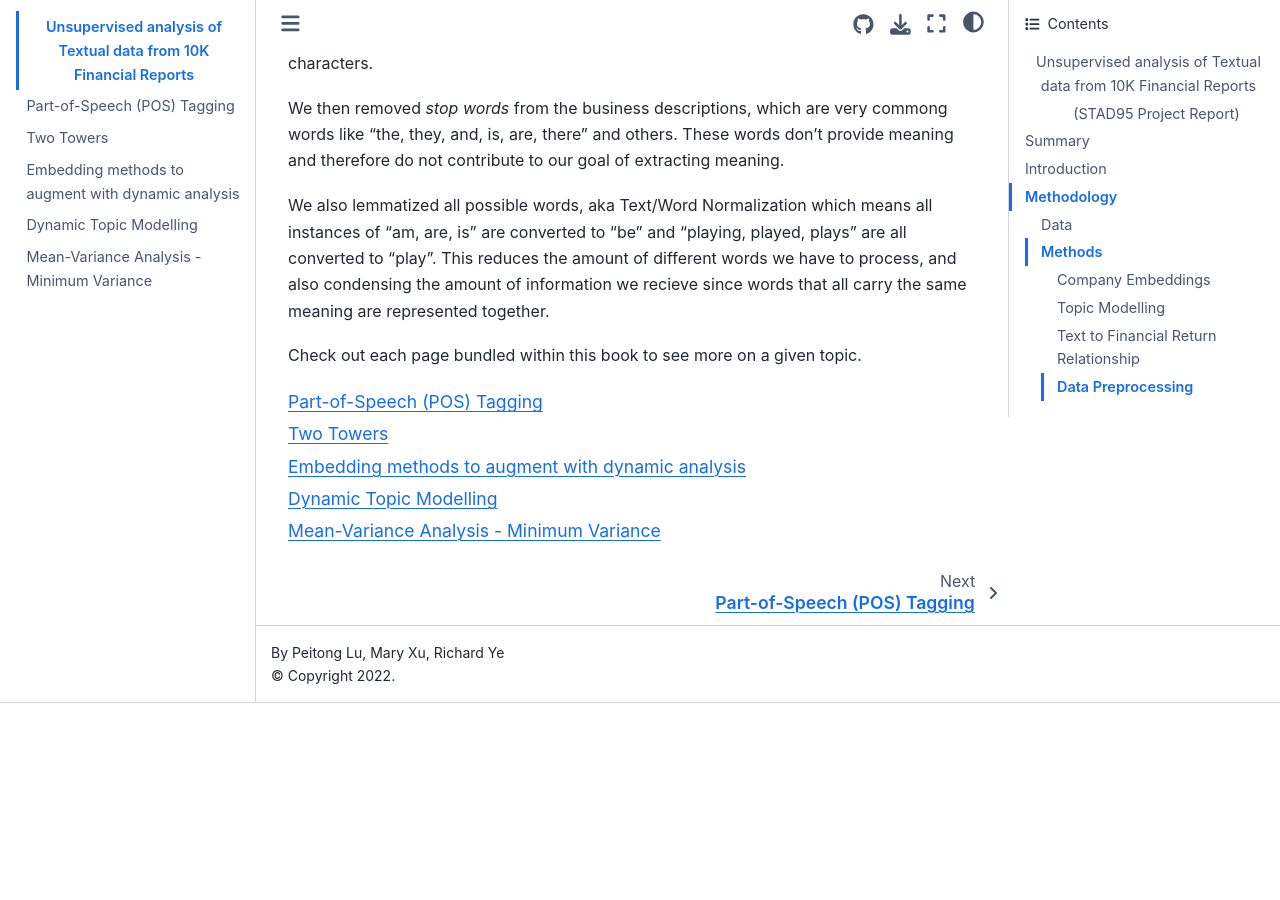
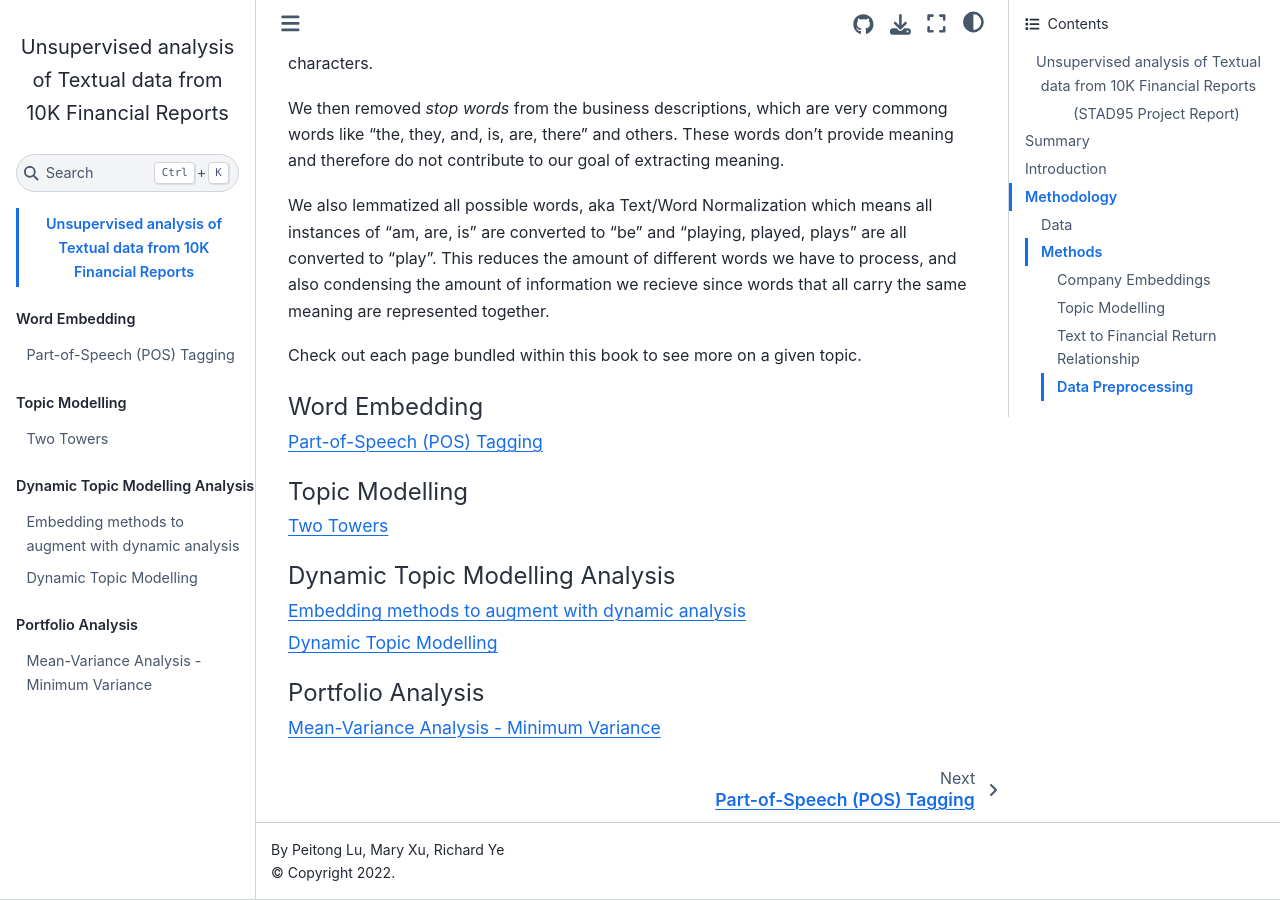
Before and after one commit to richardye101/ubineer_nlp_research, a Jupyter Book: the page built from intro.md, in a window 1280 px wide and 900 px high, scrolled down 3618 px. Built offline with Jupyter Book 1.0.4 settings and Sphinx 7.4.7 and the Sphinx Book theme 1.1.4, drawn with Linux system fonts in a browser that asks for light colours; pages that are not in the unit, such as notebooks, are missing from menus; comment, search, counter and statistics services are not loaded; before the commit the page ends 4321 px from its top, so only the background shows below that.

Commit message:
refactor toc

```diff
--- a/_toc.yml
+++ b/_toc.yml
@@ -3,16 +3,24 @@
 
 format: jb-book
 root: intro
-chapters:
-- file: content/richard/1_Tf-idf_analysis.ipynb
-- file: content/peitong/1_Cosine_Similarity_Distances.ipynb
-- file: content/peitong/2_Part_of_Speech_Tagging.ipynb
-- file: content/richard/2_LDA_topic_modelling.ipynb
-- file: content/richard/3_LSA_topic_modelling.ipynb
-- file: content/richard/4_Word2Vec.ipynb
-- file: content/richard/5_Doc2Vec.ipynb
-- file: content/mary/Report_USE.ipynb
-- file: content/mary/Report_TwoTowers.ipynb
-- file: content/richard/8_Dynamic_Embedding.ipynb
-- file: content/mary/Report_Topic_Modelling.ipynb
-- file: content/peitong/3_Minimum_Variance_Analysis.ipynb
+parts:
+  - caption: Word Embedding
+    chapters:
+    - file: content/richard/1_Tf-idf_analysis.ipynb
+    - file: content/peitong/1_Cosine_Similarity_Distances.ipynb
+    - file: content/peitong/2_Part_of_Speech_Tagging.ipynb
+    - file: content/richard/4_Word2Vec.ipynb
+    - file: content/richard/5_Doc2Vec.ipynb
+  - caption: Topic Modelling
+    chapters:
+    - file: content/richard/2_LDA_topic_modelling.ipynb
+    - file: content/richard/3_LSA_topic_modelling.ipynb
+    - file: content/mary/Report_USE.ipynb
+    - file: content/mary/Report_TwoTowers.ipynb
+  - caption: Dynamic Topic Modelling Analysis
+    chapters:
+    - file: content/richard/8_Dynamic_Embedding.ipynb
+    - file: content/mary/Report_Topic_Modelling.ipynb
+  - caption: Portfolio Analysis
+    chapters:
+    - file: content/peitong/3_Minimum_Variance_Analysis.ipynb
```
Also changed, not shown: content/richard/8_Dynamic_Embedding.ipynb.
